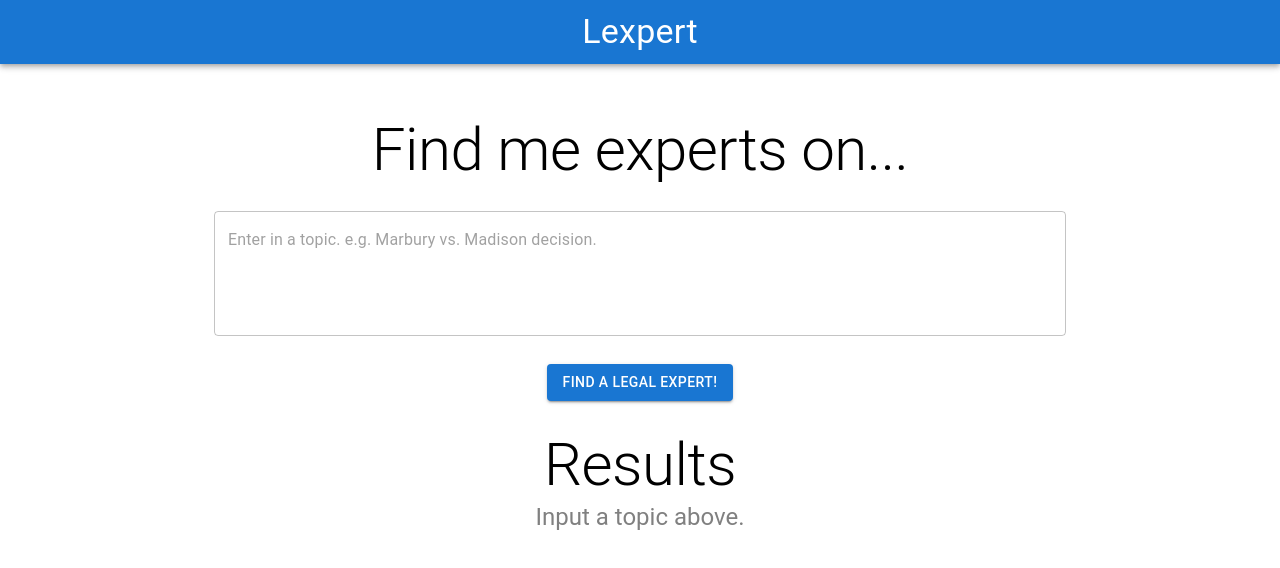
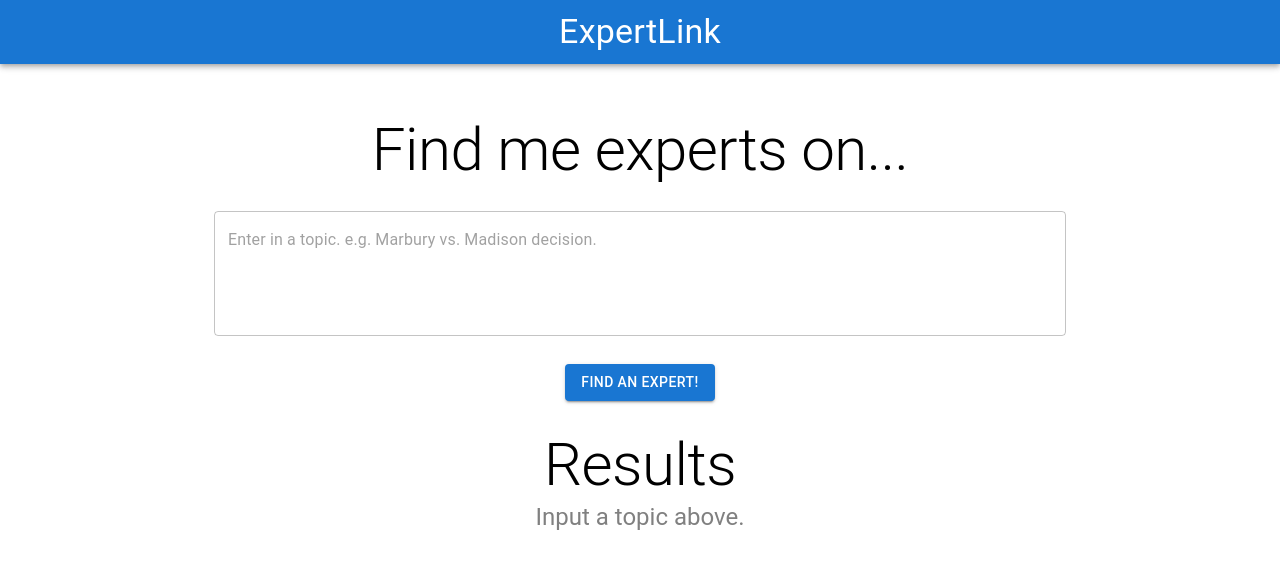
Before and after one commit to annacai44/lexpert, a React (Create React App) app: page / in a window 1280 px wide. Shown: the top 568 px of the page. Built offline with nearby package versions, Linux system fonts and the light colour scheme.

Commit message:
change name to ExpertLink

```diff
--- a/src/App.js
+++ b/src/App.js
@@ -8,7 +8,7 @@ function App() {
       <AppBar position="static">
         <Toolbar>
           <Typography variant="h4" component="div" sx={{ flexGrow: 1 }}>
-            Lexpert
+            ExpertLink
           </Typography>
         </Toolbar>
       </AppBar>
--- a/src/components/Homepage/Homepage.css
+++ b/src/components/Homepage/Homepage.css
@@ -2,7 +2,7 @@
     line-height: 30em;
 }
 
-#legal-expert-button {
+#expert-button {
     margin: 2em;
 }
 
--- a/src/components/Homepage/Homepage.jsx
+++ b/src/components/Homepage/Homepage.jsx
@@ -31,6 +31,7 @@ function Homepage() {
     }
   };
 
+  console.log(authorNames);
   useEffect(() => {
     if (authorNames.length > 0) {
       sendPerplexityRequest();
@@ -77,7 +78,7 @@ function Homepage() {
             onChange={handleChange}
           />
         </div>
-        <Button onClick={() => getAuthors(topic)} id="legal-expert-button" variant="contained">Find a legal expert!</Button>
+        <Button onClick={() => getAuthors(topic)} id="expert-button" variant="contained">Find an expert!</Button>
       </div>
 
       <Typography variant="h2">
```
